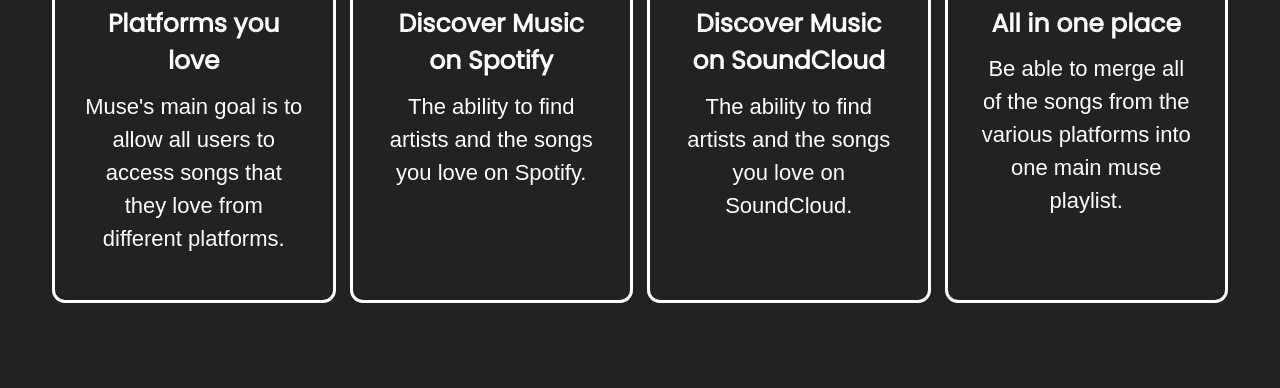
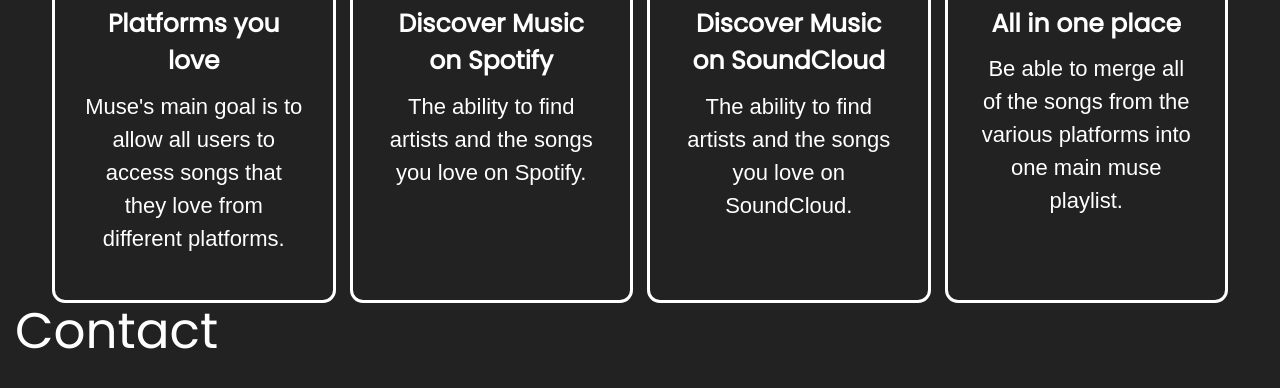
Before and after one commit to jbrov2/Muse-Redo, a React (Vite) app in the folder client/: page / in a window 1280 px wide. Shown: the part 2107-2495 px from the top of the page. Built offline with nearby package versions, Linux system fonts and the light colour scheme.

Commit message:
initializing contact

```diff
--- a/client/src/components/landing_page/Contact.jsx
+++ b/client/src/components/landing_page/Contact.jsx
@@ -4,7 +4,10 @@
         <section
         className="contact">
             <div className="container">
-                <h2 className="h2 text-secondary xl:">Contact</h2>
+                <div>
+                   <h2 className="h2 text-secondary text-left">Contact</h2>
+                </div>
+
             </div>
         </section>
         </>
--- a/client/src/views/Home.jsx
+++ b/client/src/views/Home.jsx
@@ -2,6 +2,7 @@
 import Navbar from "../components/navBar";
 import Services from "../components/landing_page/Services";
 import AboutUs from "../components/landing_page/AboutUs";
+import Contact from "../components/landing_page/Contact";
 
 function Home() {
   return (
@@ -15,6 +16,8 @@
         <AboutUs />
         {/*Services Section */}
         <Services />
+        {/*Contact */}
+        <Contact/>
         {/*Temp Div */}
         <div className="h-[3000px]"></div>
       </div>
```
